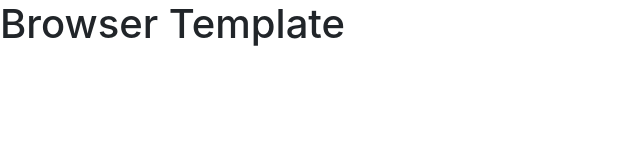
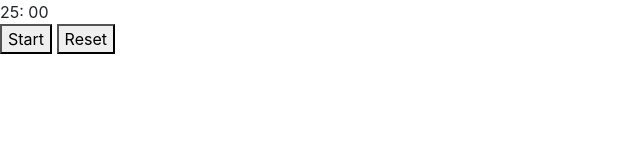
Before and after one commit to srsexton94/pomodoro, a website built with webpack: page index.html in a window 1280 px wide. Shown: the whole page, without its empty margins (0-640 px from the left). Built offline with nearby package versions, Linux system fonts and the light colour scheme.

Commit message:
Add basic HTML structure with default values

```diff
--- a/index.html
+++ b/index.html
@@ -1,7 +1,7 @@
 <!DOCTYPE html>
 <html>
     <head>
-      <title>Example</title>
+      <title>Pomodoro Study Buddy</title>
       <meta name="viewport" content="width=device-width, initial-scale=1">
 
       <!-- Do not add `link` tags-->
@@ -12,6 +12,13 @@
       <script src="public/application.js" type="text/javascript" charset="utf-8" defer></script>
     </head>
     <body>
-      <h1>Browser Template</h1>
+      <main class="clock">
+        <section class="timer">
+          <span class="minutes">25</span>:
+          <span class="seconds">00</span>
+        </section>
+        <button class="start-stop">Start</button>
+        <button class="reset">Reset</button>
+      </main>
     </body>
 </html>
```
